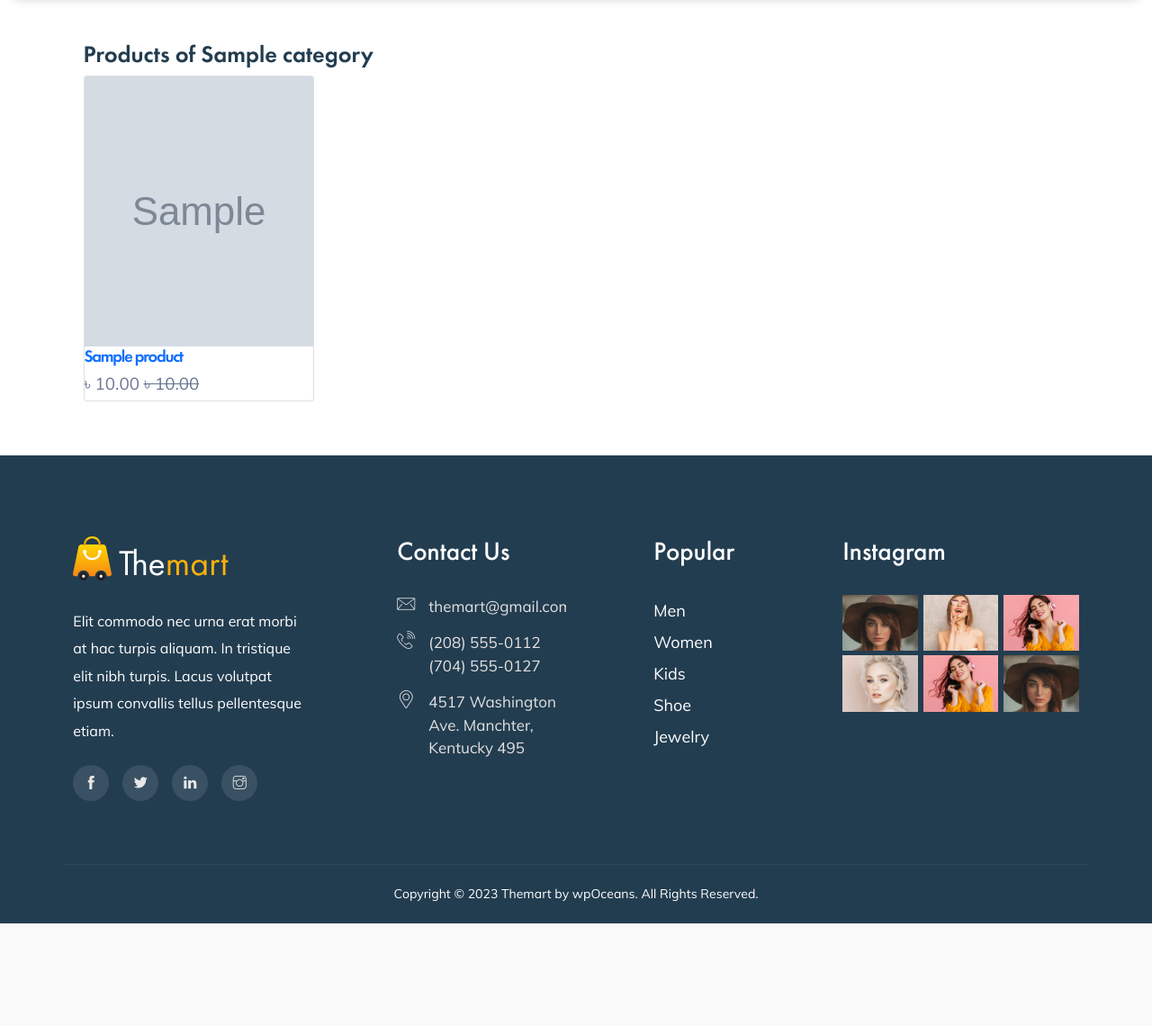
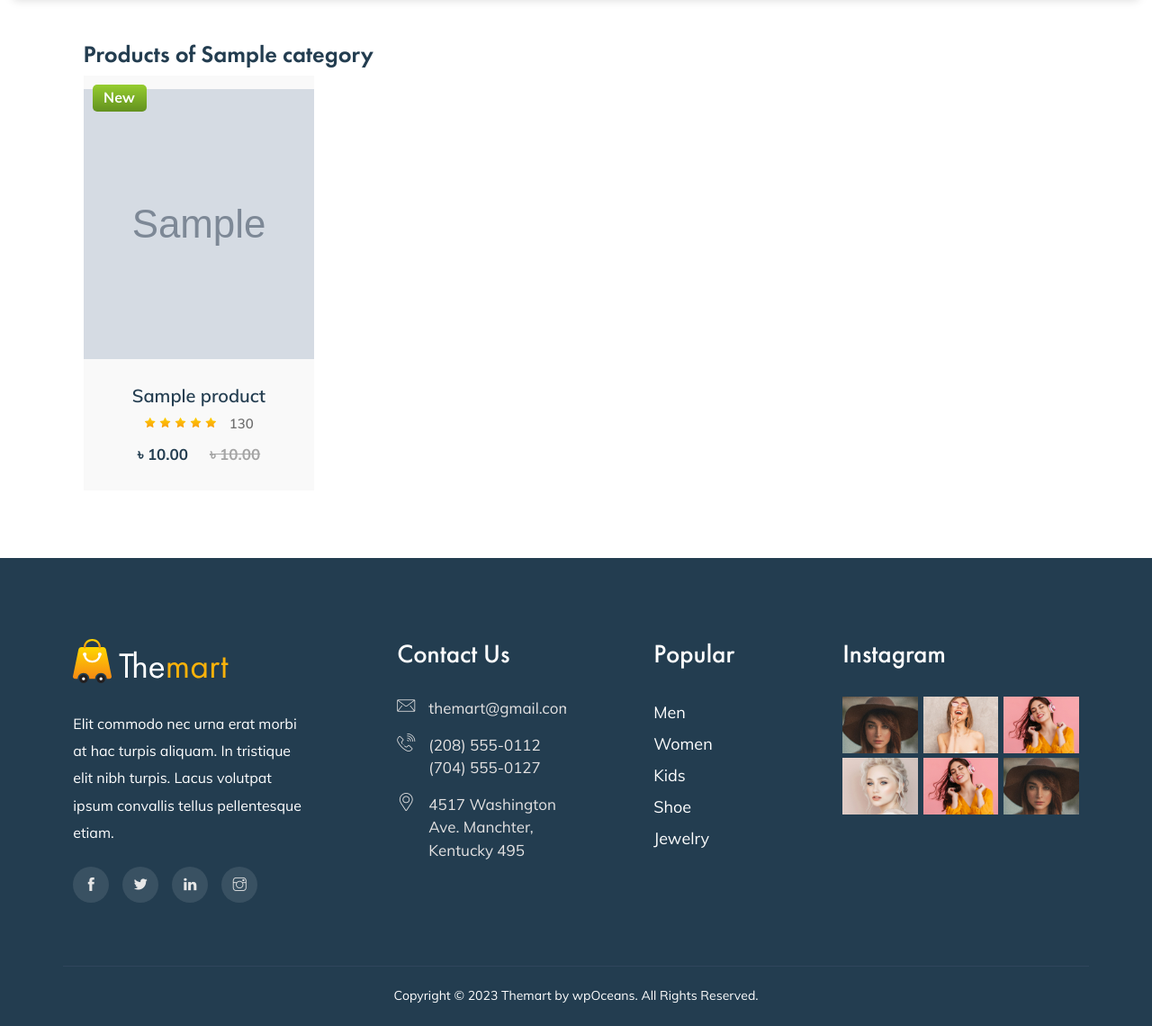
Before and after one commit to m0mins/Shop_Online, a Django app: template templates/App_Products/Sub_Category/category_products.html in a window 1280 px wide. Shown: the part 220-1360 px from the top of the page at 90% size. Before the commit the page ends 1246 px from the top, so only its background shows below. Run offline with Django 4.2, Linux system fonts and the light colour scheme; tables that the repository leaves empty hold one stand-in row (values such as "Sample post"); the template is opened without the code that fills it: values that come from a table or form of the project are taken from there, most other values are stand-ins (such as "Sample title", 1, 10 or a date in 2020); grey boxes marked "Sample" are stand-in pictures; some libraries are stand-ins or nearby versions; some web fonts are replaced.

Commit message:
update product html page

```diff
--- a/templates/App_Products/Sub_Category/category_products.html
+++ b/templates/App_Products/Sub_Category/category_products.html
@@ -9,23 +9,28 @@
     <h3> Products of {{ selected_subcategory.title }}</h3>
     {% for product in subcategory_products %}
 
-    <div class="col-md-6 col-sm-12 col-lg-3">
-      <figure class="card card-product">
-        <div class="img-wrap">
+    <div class="col-lg-3 col-md-4 col-sm-6 col-12">
+      <div class="product-item">
+          <div class="image">
               <img src="{{product.mainimage.url}}" style="width:100%; height:300px;">
+              <div class="tag new">New</div>
           </div>
-        <figcaption class="info-wrap">
-          <h5 class="title"><a href="{% url 'App_Products:single_product' pk=product.id %}">{{ product.name }}</a></h5>
-
-          <div class="action-wrap">
-            <div class="price-wrap h5">
-            <span class="price-new">&#2547; {{product.price|floatformat:2}}</span>
-            <span class="price-old"><strike>&#2547; {{product.old_price|floatformat:2}}</strike></span>
+          <div class="text">
+              <h2><a href="{% url 'App_Products:single_product' pk=product.id %}">{{ product.name }}</a></h2>
+              <div class="rating-product">
+                  <i class="fi flaticon-star"></i>
+                  <i class="fi flaticon-star"></i>
+                  <i class="fi flaticon-star"></i>
+                  <i class="fi flaticon-star"></i>
+                  <i class="fi flaticon-star"></i>
+                  <span>130</span>
+              </div>
+              <div class="price">
+                  <span class="present-price">&#2547; {{product.price|floatformat:2}}</span>
+                  <del class="old-price">&#2547; {{product.old_price|floatformat:2}}</del>
               </div>
           </div>
-        </figcaption>
-
-      </figure>
+      </div>
   </div>
  {% endfor %}
     {% endif %}
@@ -36,23 +41,28 @@
     <div class="row">
       {% for product in products %}
 
-      <div class="col-md-6 col-sm-12 col-lg-3">
-        <figure class="card card-product">
-          <div class="img-wrap">
+      <div class="col-lg-3 col-md-4 col-sm-6 col-12">
+        <div class="product-item">
+            <div class="image">
                 <img src="{{product.mainimage.url}}" style="width:100%; height:300px;">
+                <div class="tag new">New</div>
             </div>
-          <figcaption class="info-wrap">
-            <h5 class="title"><a href="{% url 'App_Products:single_product' pk=product.id %}">{{ product.name }}</a></h5>
-
-            <div class="action-wrap">
-              <div class="price-wrap h5">
-              <span class="price-new">&#2547; {{product.price|floatformat:2}}</span>
-              <span class="price-old"><strike>&#2547; {{product.old_price|floatformat:2}}</strike></span>
+            <div class="text">
+                <h2><a href="{% url 'App_Products:single_product' pk=product.id %}">{{ product.name }}</a></h2>
+                <div class="rating-product">
+                    <i class="fi flaticon-star"></i>
+                    <i class="fi flaticon-star"></i>
+                    <i class="fi flaticon-star"></i>
+                    <i class="fi flaticon-star"></i>
+                    <i class="fi flaticon-star"></i>
+                    <span>130</span>
+                </div>
+                <div class="price">
+                    <span class="present-price">&#2547; {{product.price|floatformat:2}}</span>
+                    <del class="old-price">&#2547; {{product.old_price|floatformat:2}}</del>
                 </div>
             </div>
-          </figcaption>
-
-        </figure>
+        </div>
     </div>
    {% endfor %}
    {% endif %}
```
Lines whose indentation alone changed are shown as unchanged.
